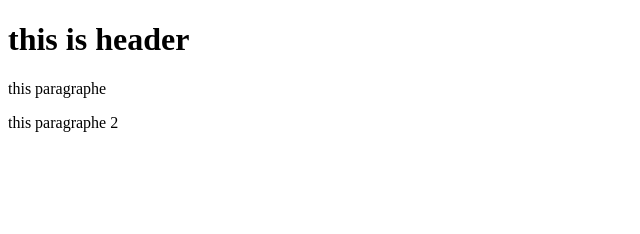
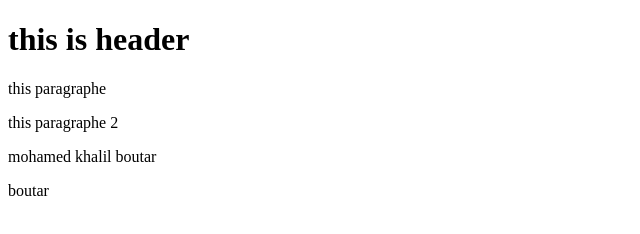
Before and after one commit to khalil1478/git_test, a website: page index.html in a window 1280 px wide. Shown: the whole page, without its empty margins (0-640 px from the left). Drawn offline with Linux system fonts and the light colour scheme.

Commit message:
fourkhalil

```diff
--- a/index.html
+++ b/index.html
@@ -7,7 +7,7 @@
 <h1> this is header</h1>
 <p> this paragraphe </p>
 <p>this paragraphe 2</p>
-
-
+<p>mohamed khalil boutar</p>
+<p> boutar</p>
 </body>
 </html>
```
Also changed, not shown: package.json (added, +22 -0 lines), templates/test.html (+1 -0 lines), 1 other file.
